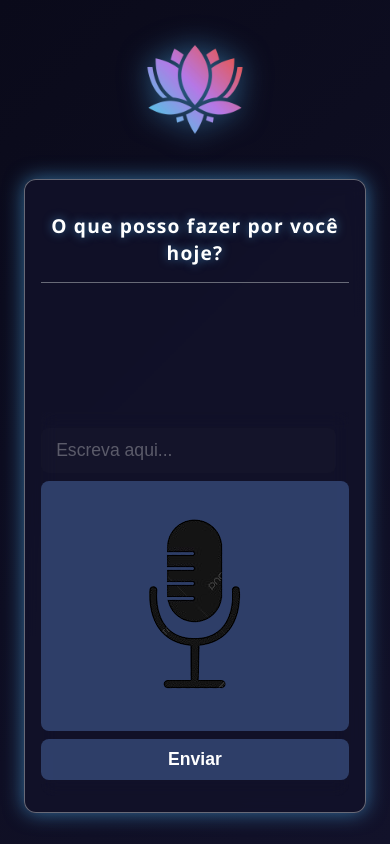
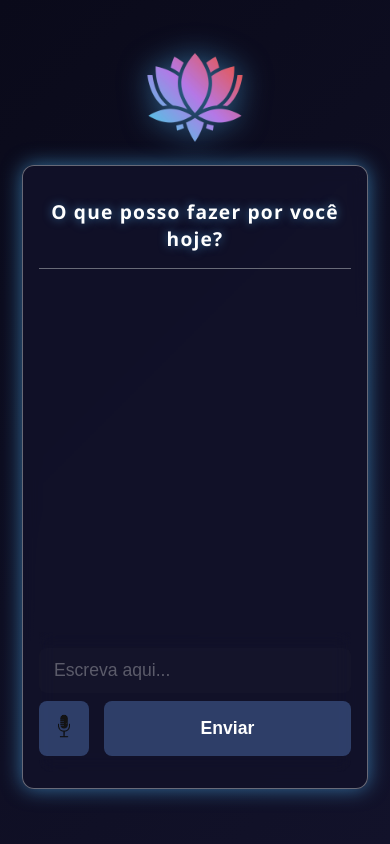
Before and after one commit to EltonVitorettiJr/CelestIA, a website: page index.html in a window 390 px wide. Drawn offline with Linux system fonts and the light colour scheme.

Commit message:
versão final do projeto (corrigido css, corrigido api key, organizado os códigos de lógica da aplicação)

```diff
--- a/index.html
+++ b/index.html
@@ -1,5 +1,6 @@
 <!DOCTYPE html>
 <html lang="pt-BR">
+
 <head>
   <meta charset="UTF-8" />
   <meta http-equiv="X-UA-Compatible" content="IE=edge" />
@@ -23,14 +24,17 @@
 
       <div class="footer">
         <input type="text" id="message-input" placeholder="Escreva aqui..." autocomplete="off" />
-        <button id="btn-microfone" title="Falar">
-          <img src="image/microfone-icon.png" class="microfone-icon">
-        </button>
-        <button class="btn-submit" id="btn-submit" onclick="sendMessage()">Enviar</button>
+        <div class="btn-container">
+          <button id="btn-microfone" title="Falar">
+            <img src="image/microfone-icon.png" class="microfone-icon">
+          </button>
+          <button class="btn-submit" id="btn-submit" onclick="sendMessage()">Enviar</button>
+        </div>
       </div>
     </div>
   </div>
 
   <script src="script.js"></script>
 </body>
+
 </html>
--- a/main.js
+++ b/main.js
@@ -14,8 +14,6 @@ function sendMessage() {
     messageInput.style.border = 'none';
 
     bloquearInterface();
-    status.innerHTML = 'Carregando...';
-    status.style.display = 'block';
 
     fetch("http://localhost:3000/proxy-chat", {
         method: 'POST',
@@ -25,12 +23,10 @@ function sendMessage() {
     .then(response => response.json())
     .then(data => {
         const resposta = data.choices[0].message.content;
-        status.style.display = 'none';
         showHistory(userMessage, resposta);
     })
     .catch(error => {
         console.error(`Erro -> ${error}`);
-        status.innerHTML = 'Erro, tente novamente mais tarde...';
     })
     .finally(() => {
         desbloquearInterface();
--- a/server.js
+++ b/server.js
@@ -6,7 +6,7 @@ const app = express();
 app.use(cors());
 app.use(express.json());
 
-const apiKey = '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';
+const apiKey = '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';
 const weatherApiKey = 'e9a4eb2f2a6b0b54f6b249011c79344d';
 
 app.post("/proxy-chat", async (req, res) => {
--- a/style.css
+++ b/style.css
@@ -64,7 +64,7 @@ button:hover {
   border: 1px solid var(--accent);
   box-shadow: 0 0 20px var(--shadow-glow);
   width: 900px;
-  height: 580px;
+  height: 100%;
   border-radius: var(--border-radius);
   display: flex;
   flex-direction: column;
@@ -72,7 +72,15 @@ button:hover {
   text-align: center;
   backdrop-filter: blur(8px);
   padding: 1rem 2rem;
-  max-height: 800px;
+}
+
+.container {
+  display: flex;
+  justify-content: center;
+  flex-direction: column;
+  align-items: center;
+  width: 100vw;
+  height: 95vh;
 }
 
 .header {
@@ -96,6 +104,10 @@ button:hover {
   justify-content: center;
   gap: 1rem;
   backdrop-filter: blur(8px);
+}
+
+.microfone-icon {
+  width: 50px;
 }
 
 .my-message,
@@ -163,11 +175,22 @@ button:hover {
   color: #000;
 }
 
+.btn-container {
+  display: flex;
+  gap: 15px;
+}
+
+.btn-submit {
+  width: 100px;
+}
+
 .icone-audio {
   border-radius: 50%;
   font-size: 12px;
   margin-left: 10px;
   align-self: center;
+  width: 28px;
+  height: 28px;
 }
 
 .icone-audio:hover {
@@ -313,6 +336,10 @@ button:hover {
   background: transparent;
 }
 
+#message-input {
+  width: 100%;
+}
+
 @keyframes flutuar {
   0%, 100% {
     transform: translateY(0);
@@ -334,10 +361,6 @@ button:hover {
     flex-wrap: wrap;
   }
 
-  input {
-    width: 92%;
-  }
-
   button {
     padding: 10px;
   }
@@ -348,8 +371,16 @@ button:hover {
     word-wrap: break-word;
   }
 
+  #message-input {
+    width: auto;
+  }
+
   .botao-velocidade {
     right: -30px;
+  }
+
+  .btn-submit {
+    width: 100%;
   }
 
   .message-content-container,
@@ -357,11 +388,16 @@ button:hover {
     flex-direction: column;
     align-items: flex-start;
   }
+
+  .microfone-icon {
+    width: 30px;
+  }
 }
 
 @media (max-width: 600px) {
   .imagem-destaque {
     max-width: 100px;
+    margin: 0%;
   }
 
   .header {
@@ -389,14 +425,7 @@ button:hover {
 
   .box-questions {
     width: 80%;
-    height: 600px;
-  }
-
-  .container {
-    display: flex;
-    justify-content: center;
-    flex-direction: column;
-    align-items: center;
+    height: 75vh;
   }
 
   input {
@@ -405,7 +434,15 @@ button:hover {
 }
 
 @media (max-width: 400px) {
-  input {
-    width: 86%;
+  .box-questions {
+    height: 70vh;
+  }
+
+  .imagem-destaque {
+    margin: 0%;
+  }
+
+  .topo {
+    margin-bottom: 10px;
   }
 }
```
Also changed, not shown: script.js (line endings or trailing spaces).
